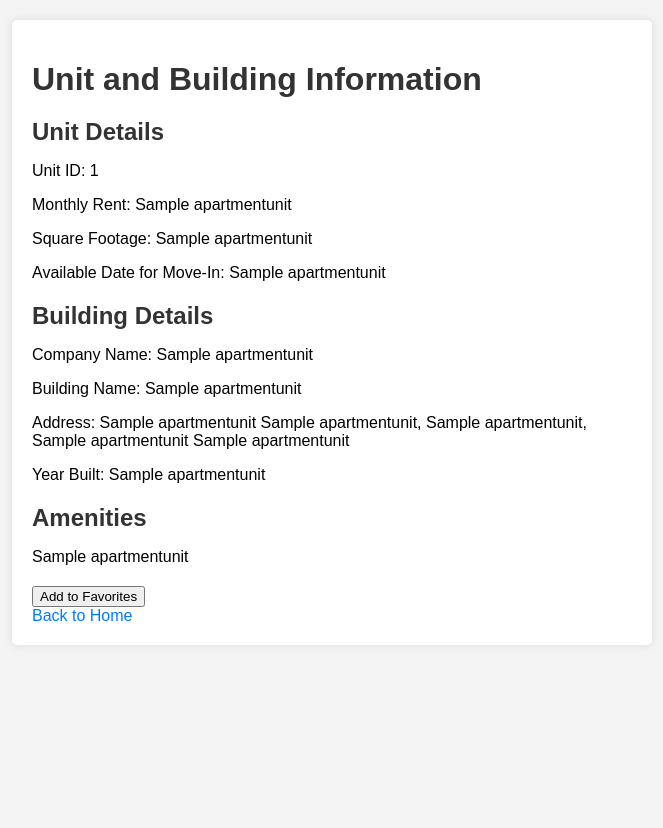
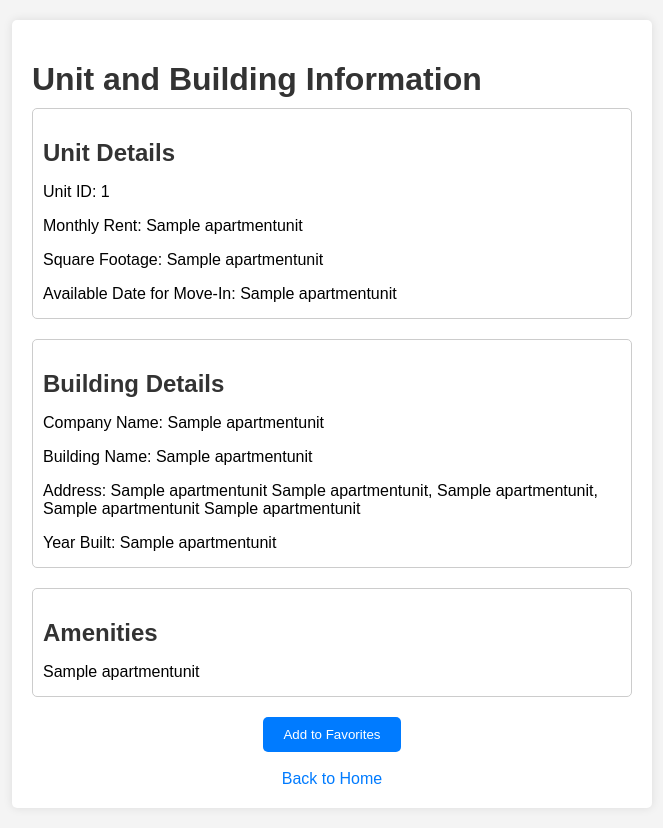
Before and after one commit to shohna/roommate-finder, a Flask app: page /unit_building_info in a window 1280 px wide. Shown: the whole page, without its empty margins (308-971 px from the left). Before the commit the page ends 621 px from the top, so only its background shows below. Run offline with Flask 3, Linux system fonts and the light colour scheme; the visitor is signed in with stand-in values (Sample User, id 1); a database or web service that is not in the repository returns one stand-in record (values such as "Sample title"); some libraries are stand-ins or nearby versions.

Commit message:
added css changes

```diff
--- a/FlaskDemoSpr2020/Roomie_app/app.py
+++ b/FlaskDemoSpr2020/Roomie_app/app.py
@@ -239,6 +239,7 @@ def unit_building_info():
         '''
         cursor.execute(query, (unit_id,))
         unit_info = cursor.fetchone()
+        print(unit_info)
         cursor.close()
         if unit_info:
             return render_template('unit_building_info.html', unit_info=unit_info)
@@ -289,6 +290,32 @@ def edit_pet(pet_name):
         return redirect(url_for('home'))
 
     return render_template('edit_pet.html', pet_info=pet_info)
+
+# @app.route('/edit_pet/<string:pet_name>', methods=['GET', 'POST'])
+# @login_required
+# def edit_pet(pet_name):
+#     cursor = conn.cursor()
+#     query = "SELECT * FROM Pets WHERE username = %s AND petname ILIKE %s"
+#     cursor.execute(query, (session.get('username'), escape(pet_name)))
+#     pet_info = cursor.fetchone()
+#     cursor.close()
+#     if not pet_info:
+#         flash('Pet not found or you are not authorized to edit this pet.')
+#         return redirect(url_for('home'))
+
+#     if request.method == 'POST':
+#         new_pet_name = escape(request.form['pet_name'])
+#         pet_type = escape(request.form['pet_type'])
+#         pet_size = escape(request.form['pet_size'])
+#         cursor = conn.cursor()
+#         update_query = 'UPDATE Pets SET PetName = %s, PetType = %s, PetSize = %s WHERE username = %s AND petname = %s'
+#         cursor.execute(update_query, (new_pet_name, pet_type, pet_size, session['username'], pet_name))
+#         conn.commit()
+#         cursor.close()
+#         flash('Pet information updated.')
+#         return redirect(url_for('home'))
+
+#     return render_template('edit_pet.html', pet_info=pet_info)
 
 
 @app.route('/estimate_rent', methods=['GET', 'POST'])
--- a/FlaskDemoSpr2020/Roomie_app/templates/unit_building_info.html
+++ b/FlaskDemoSpr2020/Roomie_app/templates/unit_building_info.html
@@ -36,34 +36,57 @@
         .unit-details, .building-details, .amenities {
             margin-bottom: 20px;
         }
+        .button-container {
+            text-align: center;
+        }
+        .button-container button {
+            padding: 10px 20px;
+            background-color: #007bff;
+            color: #fff;
+            border: none;
+            border-radius: 5px;
+            cursor: pointer;
+            transition: background-color 0.3s ease;
+        }
+        .button-container button:hover {
+            background-color: #0056b3;
+        }
+        .bordered-box {
+            border: 1px solid #ccc;
+            padding: 10px;
+            border-radius: 5px;
+        }
     </style>
 </head>
 <body>
     <div class="info-container">
         <h1>Unit and Building Information</h1>
-        <div class="unit-details">
+        <div class="unit-details bordered-box">
             <h2>Unit Details</h2>
             <p>Unit ID: {{ unit_info[0] }}</p>
             <p>Monthly Rent: {{ unit_info[4] }}</p>
             <p>Square Footage: {{ unit_info[5] }}</p>
             <p>Available Date for Move-In: {{ unit_info[6] }}</p>
         </div>
-        <div class="building-details">
+        <div class="building-details bordered-box">
             <h2>Building Details</h2>
             <p>Company Name: {{ unit_info[1] }}</p>
             <p>Building Name: {{ unit_info[2] }}</p>
             <p>Address: {{ unit_info[9] }} {{ unit_info[10] }}, {{ unit_info[11] }}, {{ unit_info[12] }} {{ unit_info[13] }}</p>
-            <p>Year Built: {{ unit_info[14] }}</p>
+            <p>Year Built: {{ unit_info[16] }}</p>
         </div>
-        <div class="amenities">
+        <div class="amenities bordered-box">
             <h2>Amenities</h2>
-            <p>{{ unit_info[15] }}</p>
+            <p>{{ unit_info[17] }}</p>
         </div>
-        <form action="/add_to_favorites" method="POST">
-            <input type="hidden" name="unit_id" value="{{ unit_info.UnitRentID }}">
-            <button type="submit">Add to Favorites</button>
-        </form>
-        <a href="{{ url_for('home') }}">Back to Home</a>
+        <div class="button-container">
+            <form action="/add_to_favorites" method="POST">
+                <input type="hidden" name="unit_id" value="{{ unit_info.UnitRentID }}">
+                <button type="submit">Add to Favorites</button>
+            </form>
+            <br>
+            <a href="{{ url_for('home') }}">Back to Home</a>
+        </div>
     </div>
 
 </body>
--- a/FlaskDemoSpr2020/Roomie_app/templates/unit_search.html
+++ b/FlaskDemoSpr2020/Roomie_app/templates/unit_search.html
@@ -128,7 +128,10 @@
                         <input type="hidden" name="unit_id" value="{{ unit[0] }}">
                         <input type="submit" value="Show Interest">
                     </form>
-
+                    <form method="GET" action="/search_interest">
+                        <input type="hidden" name="unit_number" value="{{ unit[3] }}">
+                        <input type="submit" value="View Interests">
+                    </form>
                     <div class="comment-section">
                         <h4>Comments and Ratings:</h4>
                         <ul>
--- a/FlaskDemoSpr2020/Roomie_app/templates/unit_search_pet.html
+++ b/FlaskDemoSpr2020/Roomie_app/templates/unit_search_pet.html
@@ -105,6 +105,10 @@
                         <input type="hidden" name="unit_id" value="{{ unit[0] }}">
                         <input type="submit" value="Show Interest">
                     </form>
+                    <form method="GET" action="/search_interest">
+                        <input type="hidden" name="unit_number" value="{{ unit[3] }}">
+                        <input type="submit" value="View Interests">
+                    </form>
                 </li>
             {% endfor %}
         </ul>
```
